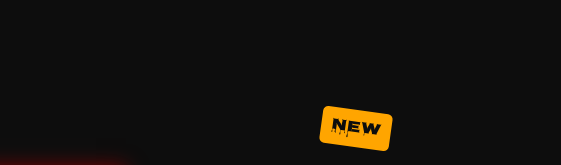
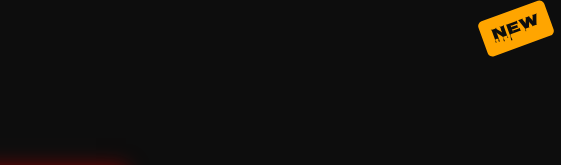
Before and after one commit to HorrorMovies18/Horror-Movie---Terrifier-3, a plain HTML site: page index.html in a window 1280 px wide. Shown: the top 165 px of the page, 719-1280 px from the left. Drawn offline with Linux system fonts and the light colour scheme.

Commit message:
Update index.html

```diff
--- a/index.html
+++ b/index.html
@@ -55,14 +55,14 @@
         }
         .new-badge {
             position: absolute;
-            top: 110px;
-            right: 170px;
+            top: 10px;
+            right: 10px;
             background-color: orange;
             border-radius: 5px;
             color: #0d0d0d;
             padding: 5px 10px;
             font-family: 'Nosifer', cursive;
-            transform: rotate(8deg);
+            transform: rotate(-20deg);
             animation: bounce 1s infinite alternate;
         }
         .info, .description {
```
